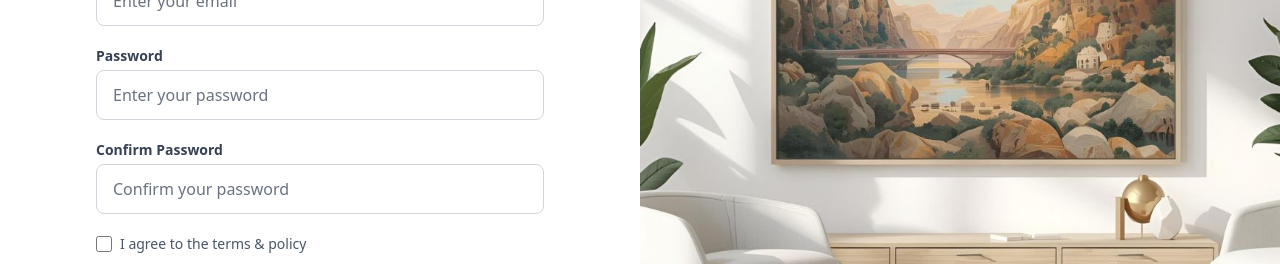
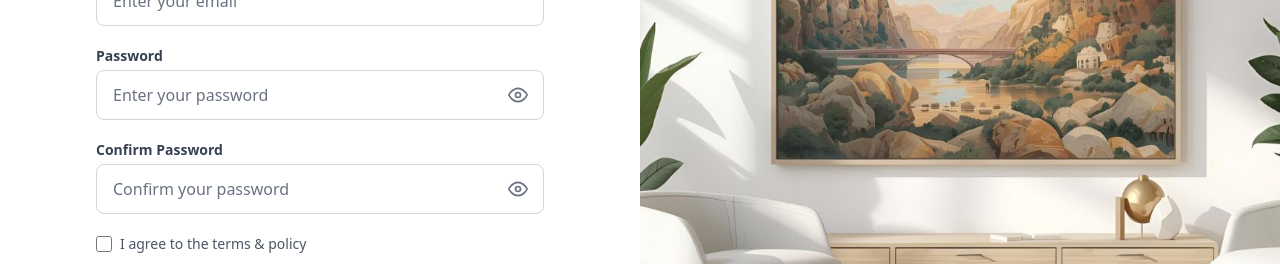
Before and after one commit to Hasanjaya123/SDGP-Project-SoliasART-, a React (Vite) app in the folder frontend/SoliasArt/: page /signup in a window 1280 px wide. Shown: the part 352-616 px from the top of the page. Built offline with nearby package versions, Linux system fonts and the light colour scheme; no server answers.

Commit message:
Add password and confirm password to show and hide button

```diff
--- a/frontend/SoliasArt/src/pages/SignupPage.jsx
+++ b/frontend/SoliasArt/src/pages/SignupPage.jsx
@@ -1,5 +1,6 @@
 import React, { useState } from 'react';
 import { FcGoogle } from 'react-icons/fc'; // Icon for the Google button
+import { FiEye, FiEyeOff } from 'react-icons/fi'; // Icon for password visibility
 import { api } from '../services/uploadApi';
 
 /**
@@ -26,6 +27,10 @@ const SignupPage = () => {
 
     // State for tracking API request loading status
     const [loading, setLoading] = useState(false);
+
+    // States for toggling password visibility
+    const [showPassword, setShowPassword] = useState(false);
+    const [showConfirmPassword, setShowConfirmPassword] = useState(false);
 
     // State for storing and displaying error messages
     const [error, setError] = useState(null);
@@ -168,16 +173,26 @@ const SignupPage = () => {
 
                         <div className="flex flex-col">
                             <label className="mb-1 text-sm font-semibold text-gray-700">Password</label>
+                            <div className="relative">
                                 <input
-                        type="password"
+                                    type={showPassword ? "text" : "password"}
                                     name="password"
                                     placeholder="Enter your password"
-                        className={inputClass}
+                                    className={`${inputClass} pr-12`}
                                     value={formData.password}
                                     onChange={handleChange}
                                     autoComplete="new-password"
                                     required
                                 />
+                                <div
+                                    role="button"
+                                    className="absolute right-4 top-1/2 -translate-y-1/2 text-gray-500 hover:text-gray-700 cursor-pointer"
+                                    onClick={() => setShowPassword(!showPassword)}
+                                    tabIndex="-1"
+                                >
+                                    {showPassword ? <FiEyeOff size={20} /> : <FiEye size={20} />}
+                                </div>
+                            </div>
                         </div>
 
                         {/* Confirm Password Input */}
@@ -186,16 +201,26 @@ const SignupPage = () => {
                             <label className="mb-1 block text-sm font-semibold text-gray-700">
                                 Confirm Password
                             </label>
+                            <div className="relative">
                                 <input
-                    type="password"
+                                    type={showConfirmPassword ? "text" : "password"}
                                     name="confirmPassword"      // <--- MUST match state key
                                     value={formData.confirmPassword}
                                     onChange={handleChange}
                                     autoComplete="new-password"
                                     placeholder="Confirm your password"
-                    className={inputClass}      // Re-using our style variable!
+                                    className={`${inputClass} pr-12`}      // Re-using our style variable!
                                     required
                                 />
+                                <div
+                                    role="button"
+                                    className="absolute right-4 top-1/2 -translate-y-1/2 text-gray-500 hover:text-gray-700 cursor-pointer"
+                                    onClick={() => setShowConfirmPassword(!showConfirmPassword)}
+                                    tabIndex="-1"
+                                >
+                                    {showConfirmPassword ? <FiEyeOff size={20} /> : <FiEye size={20} />}
+                                </div>
+                            </div>
                         </div>
 
                         <div className="flex items-center gap-2">
```
Lines whose indentation alone changed are shown as unchanged.
